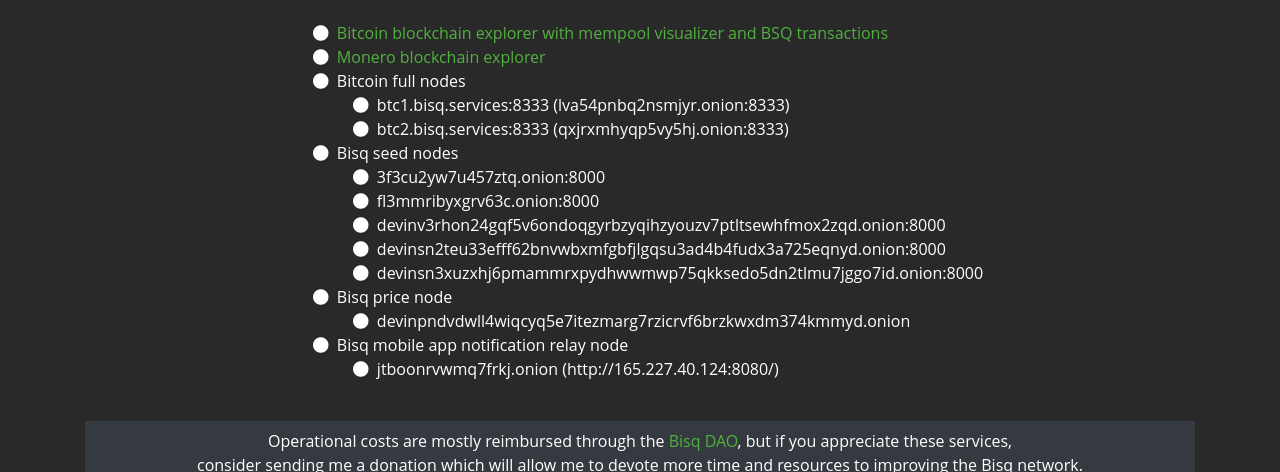
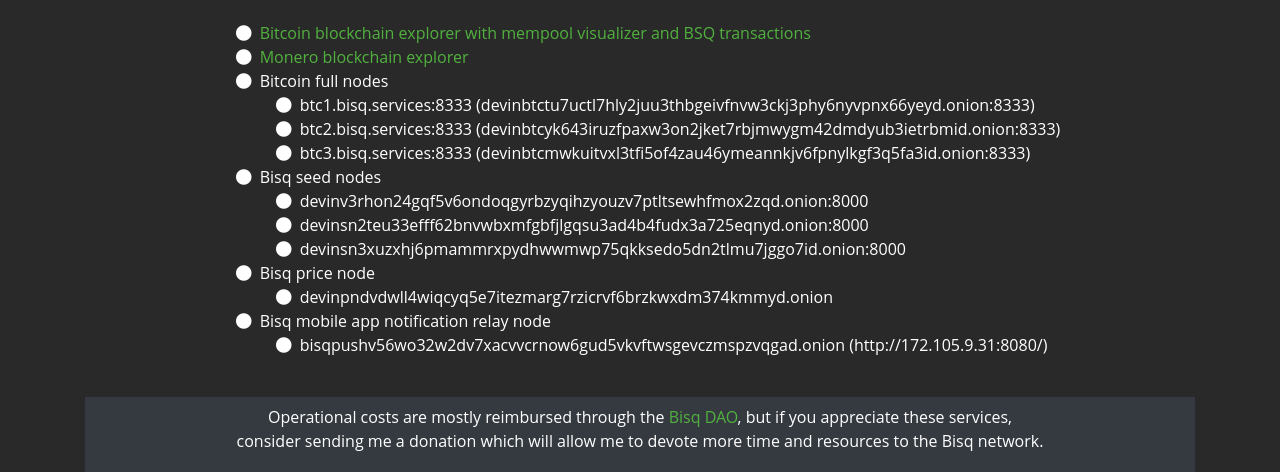
Before and after one commit to devinbileck/bisq.services, a plain HTML site: page index.html in a window 1280 px wide. Shown: the part 107-579 px from the top of the page. Drawn offline with Linux system fonts and the light colour scheme; grey boxes are pictures that could not be loaded.

Commit message:
Update index.html

```diff
--- a/index.html
+++ b/index.html
@@ -29,14 +29,13 @@
                         <li><i class="fa-li fa fa-circle"></i><a href="https://xmrblocks.bisq.services" target="_blank">Monero blockchain explorer</a></li>
                         <li><i class="fa-li fa fa-circle"></i>Bitcoin full nodes
                             <ul class="fa-ul">
-                                <li><i class="fa-li fa fa-circle"></i>btc1.bisq.services:8333 (lva54pnbq2nsmjyr.onion:8333)</li>
-                                <li><i class="fa-li fa fa-circle"></i>btc2.bisq.services:8333 (qxjrxmhyqp5vy5hj.onion:8333)</li>
+                                <li><i class="fa-li fa fa-circle"></i>btc1.bisq.services:8333 (devinbtctu7uctl7hly2juu3thbgeivfnvw3ckj3phy6nyvpnx66yeyd.onion:8333)</li>
+                                <li><i class="fa-li fa fa-circle"></i>btc2.bisq.services:8333 (devinbtcyk643iruzfpaxw3on2jket7rbjmwygm42dmdyub3ietrbmid.onion:8333)</li>
+                                <li><i class="fa-li fa fa-circle"></i>btc3.bisq.services:8333 (devinbtcmwkuitvxl3tfi5of4zau46ymeannkjv6fpnylkgf3q5fa3id.onion:8333)</li>
                             </ul>
                         </li>
                         <li><i class="fa-li fa fa-circle"></i>Bisq seed nodes
                             <ul class="fa-ul">
-                                <li><i class="fa-li fa fa-circle"></i>3f3cu2yw7u457ztq.onion:8000</li>
-                                <li><i class="fa-li fa fa-circle"></i>fl3mmribyxgrv63c.onion:8000</li>
                                 <li><i class="fa-li fa fa-circle"></i>devinv3rhon24gqf5v6ondoqgyrbzyqihzyouzv7ptltsewhfmox2zqd.onion:8000</li>
                                 <li><i class="fa-li fa fa-circle"></i>devinsn2teu33efff62bnvwbxmfgbfjlgqsu3ad4b4fudx3a725eqnyd.onion:8000</li>
                                 <li><i class="fa-li fa fa-circle"></i>devinsn3xuzxhj6pmammrxpydhwwmwp75qkksedo5dn2tlmu7jggo7id.onion:8000</li>
@@ -49,7 +48,7 @@
                         </li>
                         <li><i class="fa-li fa fa-circle"></i>Bisq mobile app notification relay node
                             <ul class="fa-ul">
-                                <li><i class="fa-li fa fa-circle"></i>jtboonrvwmq7frkj.onion (http://165.227.40.124:8080/)</li>
+                                <li><i class="fa-li fa fa-circle"></i>bisqpushv56wo32w2dv7xacvvcrnow6gud5vkvftwsgevczmspzvqgad.onion (http://172.105.9.31:8080/)</li>
                             </ul>
                         </li>
                     </ul>
@@ -57,7 +56,7 @@
 
                 <div class="bg-light p-2">
                     <p class="text-center">Operational costs are mostly reimbursed through the <a href="https://bisq.network/dao/" target="_blank">Bisq DAO</a>,
-                    but if you appreciate these services,<br>consider sending me a donation which will allow me to devote more time and resources to improving the Bisq network.</p>
+                    but if you appreciate these services,<br>consider sending me a donation which will allow me to devote more time and resources to the Bisq network.</p>
                     <div class="d-flex justify-content-center m-4">
                         <form method="POST"  onsubmit="onBTCPayFormSubmit(event);return false"  action="https://btcpay.devinbileck.com/api/v1/invoices" class="btcpay-form btcpay-form--inline">
                             <input type="hidden" name="storeId" value="149MDebsoQA4nUSbsHiRY9tTUZxaDbqGWSq4Biv8USuk" />
```
